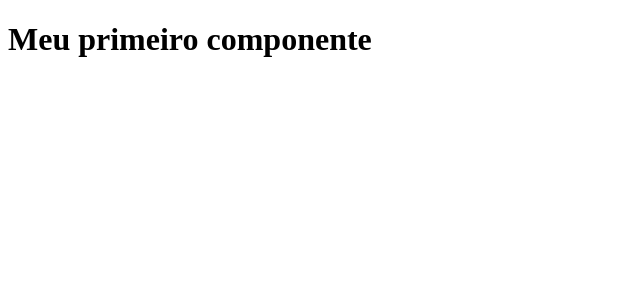
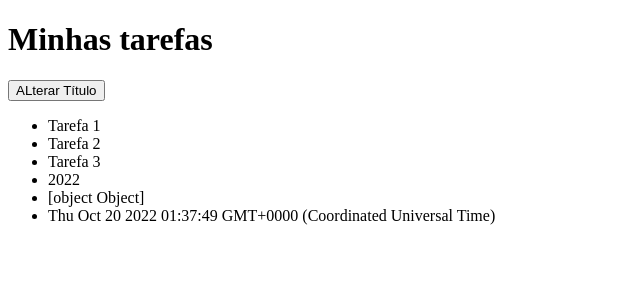
Before and after one commit to RafaelBonotto/angular.Todo, an Angular app: page / in a window 1280 px wide. Shown: the top 300 px of the page, without its empty margins (0-640 px from the left). Built offline with nearby package versions, Linux system fonts and the light colour scheme.

Commit message:
Exibindo dados com "ngFor" e Função alterarTitulo() sendo chamada no botão

```diff
--- a/src/app/app.component.html
+++ b/src/app/app.component.html
@@ -1 +1,8 @@
-<h1>Meu primeiro componente </h1>
+<h1> {{ titulo }} </h1>
+
+<button (click)="alterarTitulo()">ALterar Título</button>
+
+<ul>
+    <!-- foreach -->
+    <li *ngFor="let todo of todos"> {{todo}} </li>
+</ul>
--- a/src/app/app.component.ts
+++ b/src/app/app.component.ts
@@ -8,6 +8,7 @@ import { Component } from '@angular/core';
 export class AppComponent {
 
   public todos: any[] = []; // any -> tipo generico, aceita qualquer tipo
+  public titulo: String = "Minhas tarefas";
 
   constructor() {
     this.todos.push("Tarefa 1");
@@ -17,4 +18,8 @@ export class AppComponent {
     this.todos.push({ message: "teste" });
     this.todos.push(new Date());
   }
+
+  alterarTitulo(){
+    this.titulo = "Titulo alterado";
+  }
 }
```
